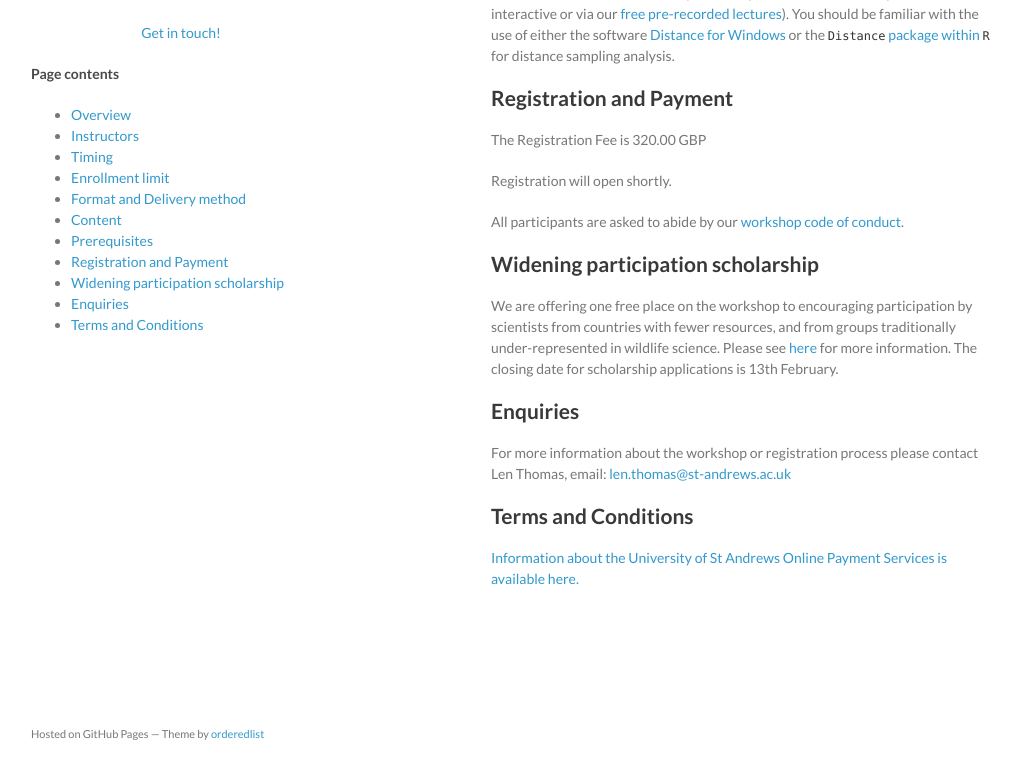
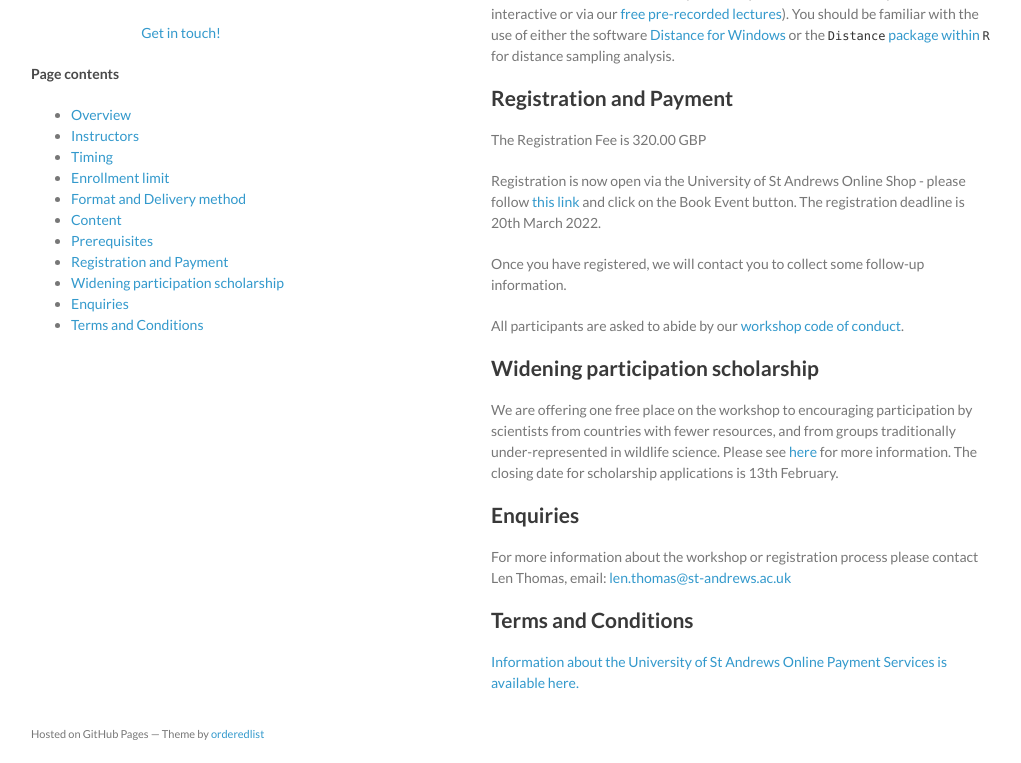
Before and after one commit to distanceworkshops/distanceworkshops.github.io, a Jekyll site: the page built from ctds-april-2023.md, in a window 1280 px wide and 900 px high, scrolled down 1932 px, cut to the strip 137-900 px from the top of the window. Shown: the whole strip, without its empty margins (129-1150 px from the left). Built offline with Jekyll 4.4.1, drawn with Linux system fonts in a browser that asks for light colours.

Commit message:
Added registration link

```diff
--- a/ctds-april-2023.md
+++ b/ctds-april-2023.md
@@ -55,11 +55,11 @@
 
 The Registration Fee is 320.00 GBP
 
-<!--Registration is now open via the University of St Andrews Online Shop - please follow [this link](link goes here) and click on the Book Event button. The registration deadline is 20th March 2022.
+Registration is now open via the University of St Andrews Online Shop - please follow [this link](https://onlineshop.st-andrews.ac.uk/conferences-and-events/events/creem/online-workshop-analysis-of-camera-trap-data-with-distance-sampling-3rd-to-7th-april-2023) and click on the Book Event button. The registration deadline is 20th March 2022.
 
-Once you have registered, we will contact you to collect some follow-up information.-->
+Once you have registered, we will contact you to collect some follow-up information.
 
-Registration will open shortly.
+<!--Registration will open shortly.-->
 
 All participants are asked to abide by our [workshop code of conduct](code-of-conduct).
 
```
